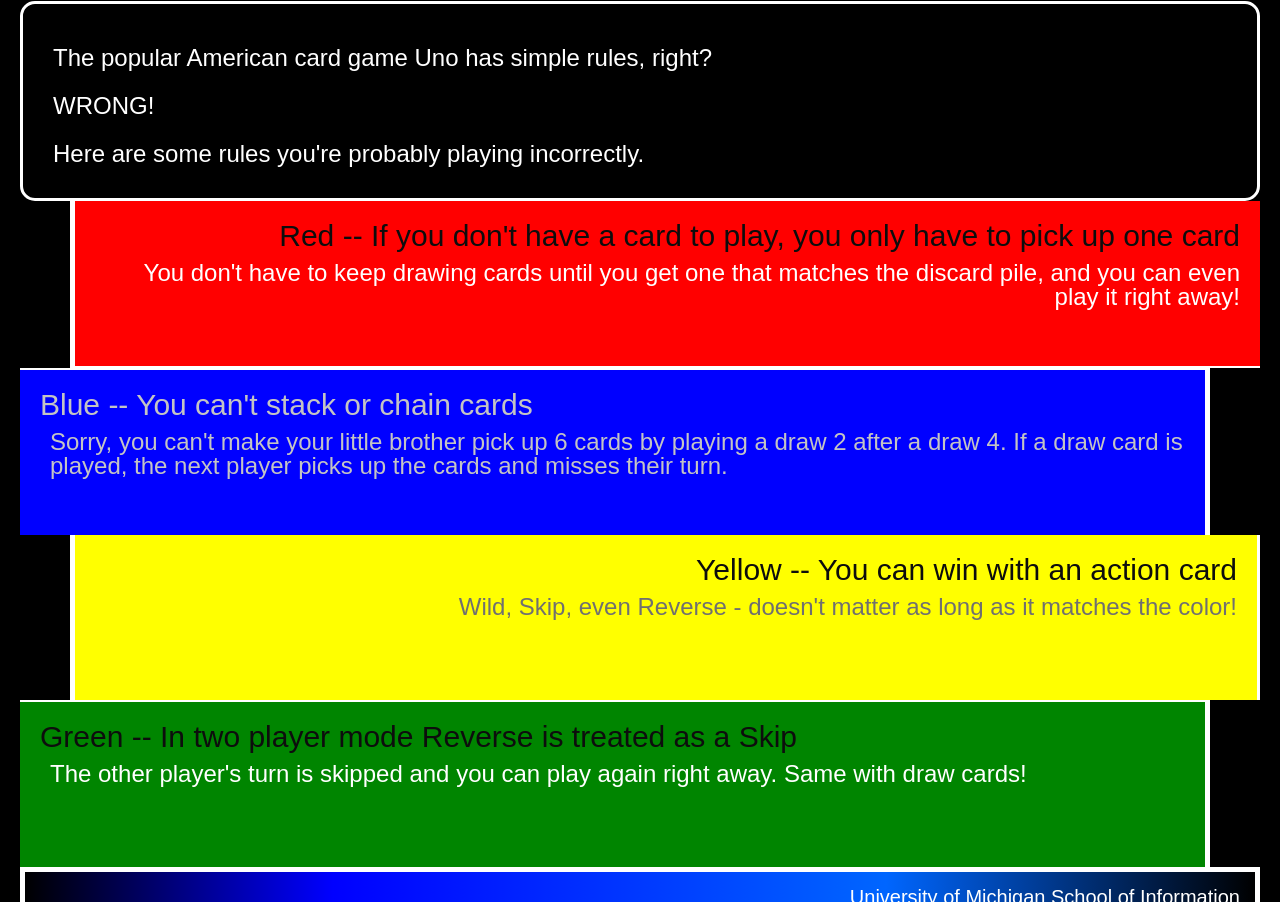
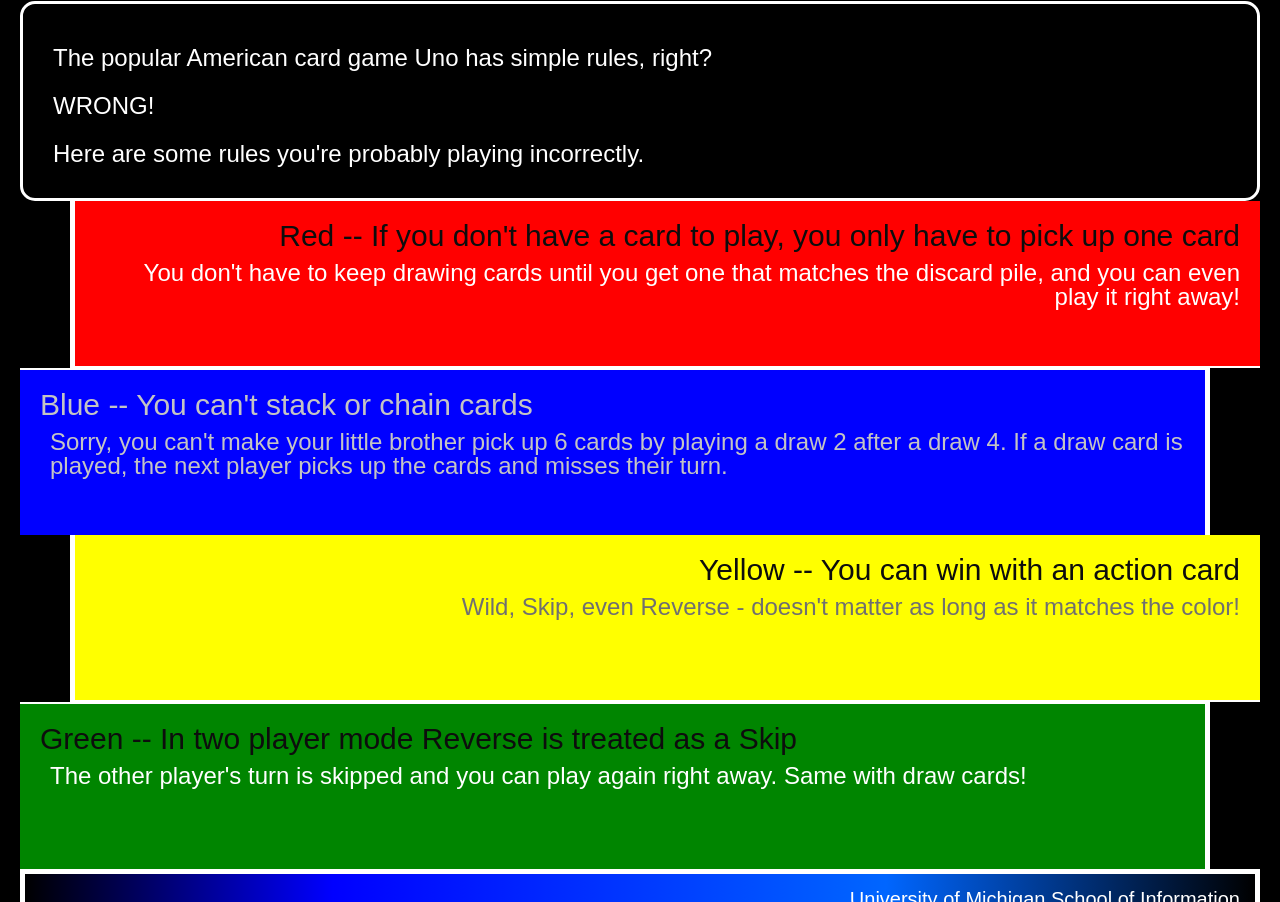
Before and after one commit to wdbryan/hw3-2023, a plain HTML site: page index.html in a window 1280 px wide. Shown: the part 327-1229 px from the top of the page. Drawn offline with Linux system fonts and the light colour scheme.

Commit message:
Add files via upload

```diff
--- a/css/style.css
+++ b/css/style.css
@@ -75,7 +75,7 @@ div{
     border-bottom: 2px solid white;
     border-left: 5px solid white;
     border-top: 0px;
-    border-bottom: 0px;
+    border-right: 0px;
 }
 
 .yellow p{
```
